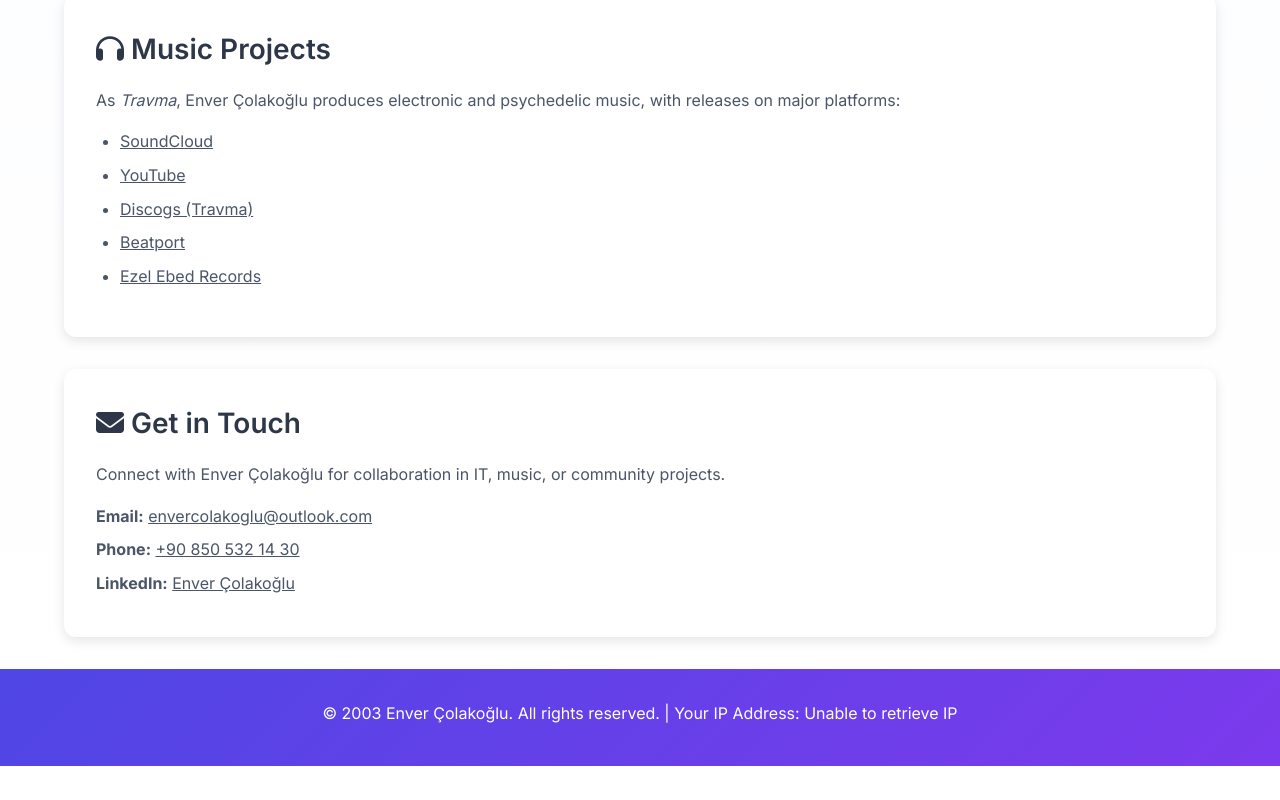
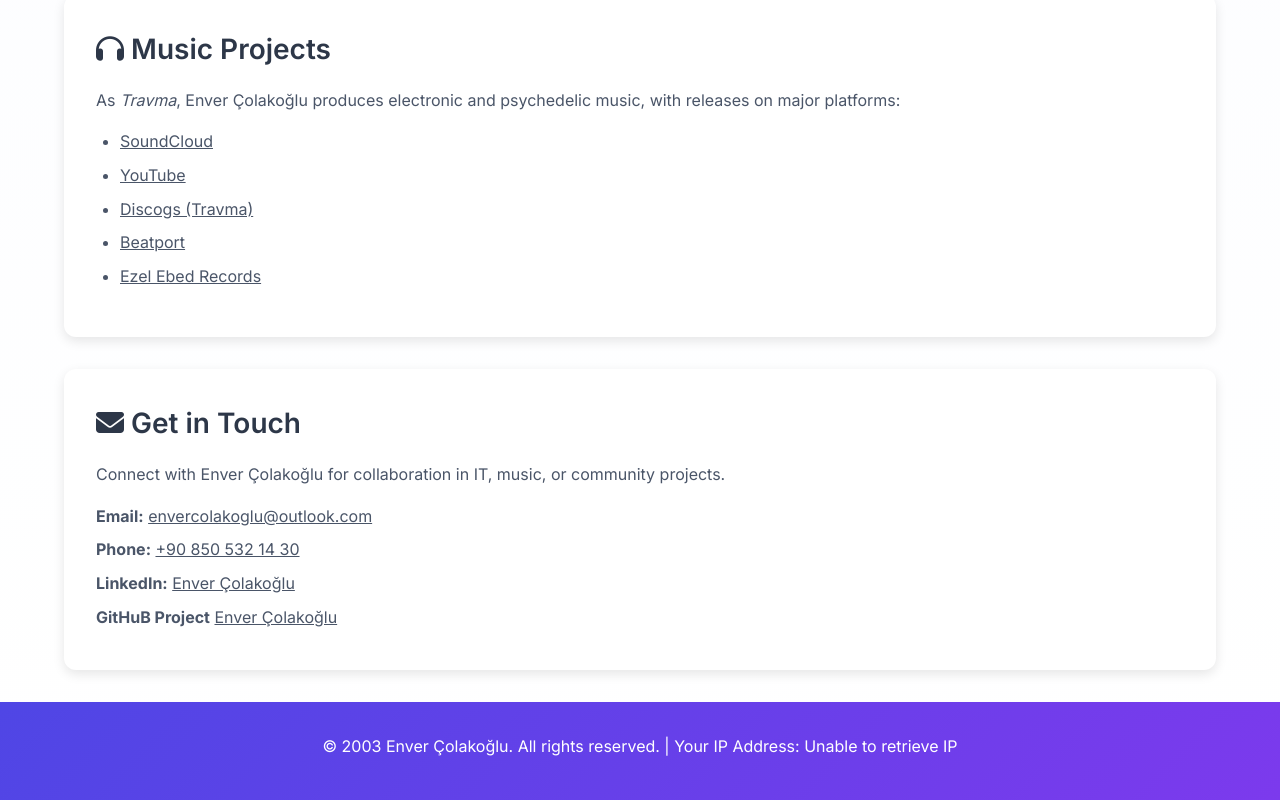
Before and after one commit to enver-colakoglu/enver-colakoglu.github.io, a plain HTML site: page index.html in a window 1280 px wide. Shown: the part 4807-5607 px from the top of the page. Before the commit the page ends 5573 px from the top, so only its background shows below. Drawn offline with Linux system fonts and the light colour scheme; no server answers.

Commit message:
Add files via upload

```diff
--- a/index.html
+++ b/index.html
@@ -490,6 +490,7 @@
                 <p><strong>Email:</strong> <a href="mailto:envercolakoglu@outlook.com" class="social-link">envercolakoglu@outlook.com</a></p>
                 <p><strong>Phone:</strong> <a href="tel:+908505321430" class="social-link">+90 850 532 14 30</a></p>
                 <p><strong>LinkedIn:</strong> <a href="https://www.linkedin.com/in/enver-colakoglu-bilisim/" class="social-link" target="_blank" rel="noopener noreferrer">Enver Çolakoğlu</a></p>
+				<p><strong>GitHuB Project</strong> <a href="https://github.com/enver-colakoglu" class="social-link" target="_blank" rel="noopener noreferrer">Enver Çolakoğlu</a></p>
             </div>
         </section>
     </main>
```
